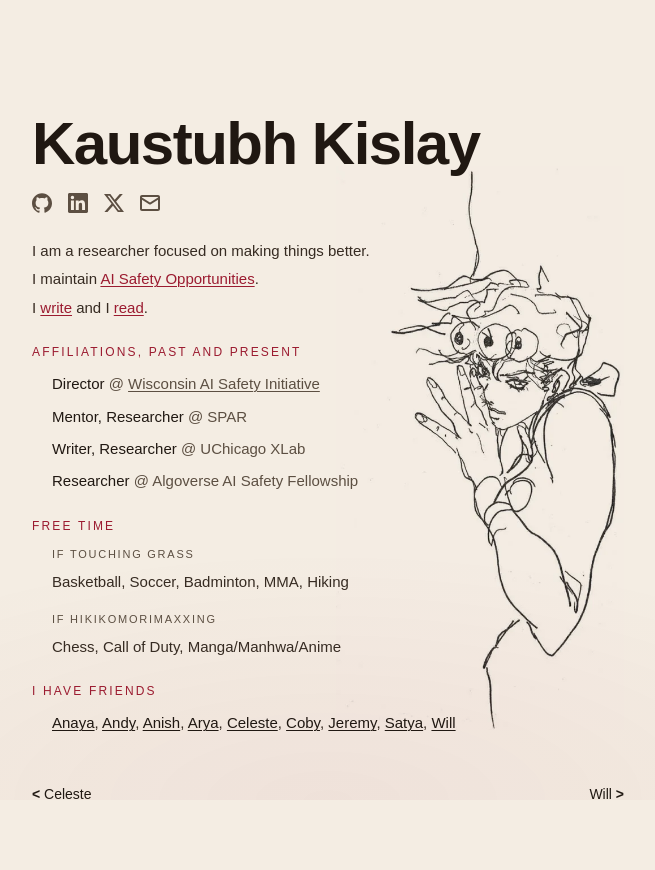
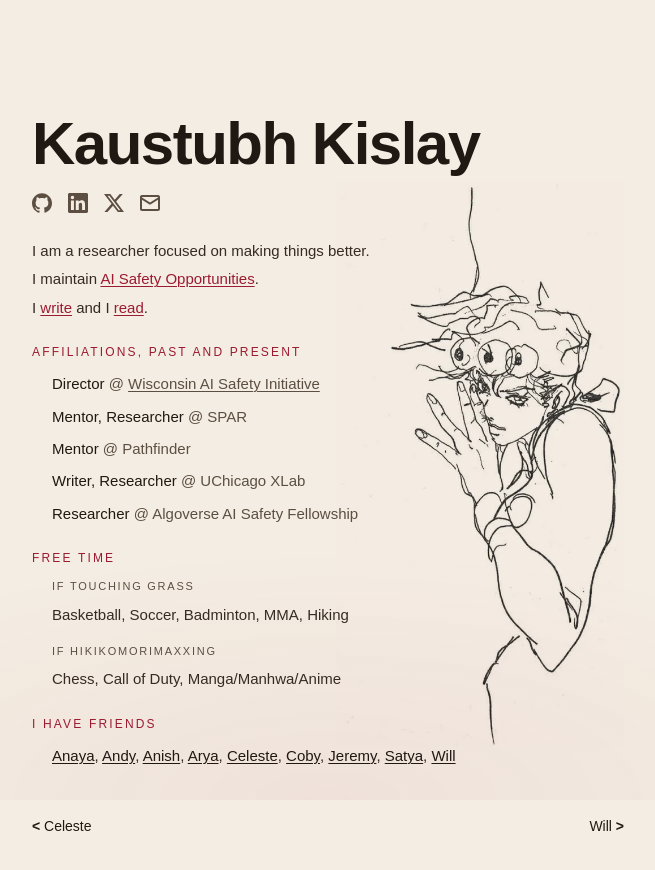
Before and after one commit to kaustubhkislay/website, a Next.js app: page / in a window 1280 px wide. Shown: the top 870 px of the page, without its empty margins (312-967 px from the left). Built offline with nearby package versions, Linux system fonts and the light colour scheme; a web font is replaced by a local one.

Commit message:
Add Pathfinder mentor affiliation
Co-Authored-By: Claude Fable 5 <noreply@anthropic.com>

```diff
--- a/src/app/page.tsx
+++ b/src/app/page.tsx
@@ -100,6 +100,7 @@ export default function Home() {
               href="https://waisi.org/"
             />
             <Affiliation org="SPAR" role="Mentor, Researcher" />
+            <Affiliation org="Pathfinder" role="Mentor" />
             <Affiliation org="UChicago XLab" role="Writer, Researcher" />
             <Affiliation org="Algoverse AI Safety Fellowship" role="Researcher" />
           </ul>
```
